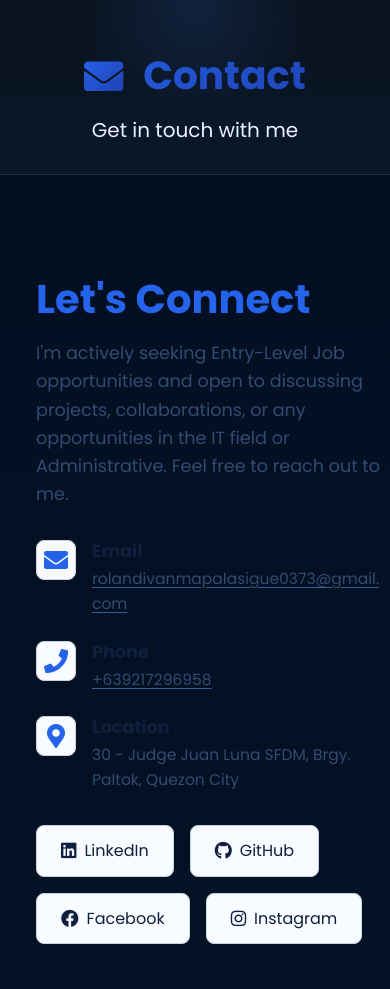
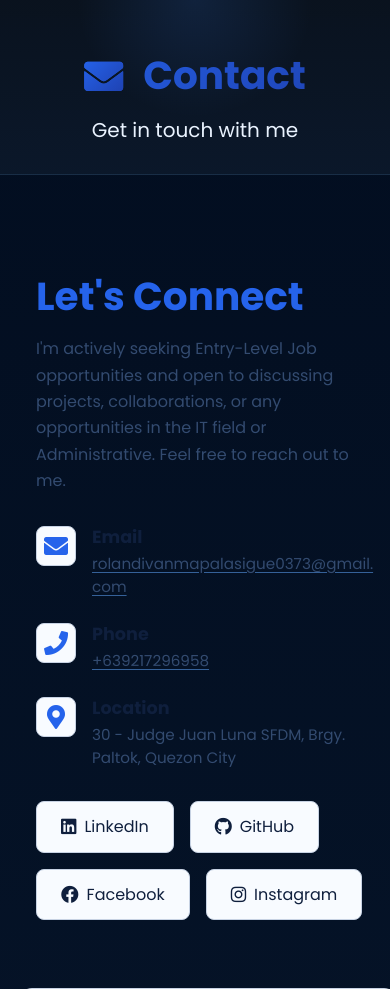
Before and after one commit to ivanzkiee/portfolioroland.io, a Django app: template portfolio/templates/portfolio/contact.html in a window 390 px wide. Shown: the part 68-1057 px from the top of the page. Run offline with Django 4.2, Linux system fonts and the light colour scheme; the template is opened without the code that fills it, so the values that code supplies are empty.

Commit message:
Update style.css

```diff
--- a/static/portfolio/css/style.css
+++ b/static/portfolio/css/style.css
@@ -1539,6 +1539,10 @@ button,
     margin-bottom: 1.5rem;
 }
 
+.contact-item > div:last-child {
+    min-width: 0;
+}
+
 .contact-icon {
     font-size: 1.5rem;
     width: 40px;
@@ -3042,6 +3046,21 @@ button,
         word-break: normal;
     }
 
+    .contact-info h2 {
+        font-size: clamp(2rem, 10vw, 2.5rem);
+        line-height: 1.15;
+    }
+
+    .contact-info > p {
+        font-size: 1rem;
+        line-height: 1.65;
+    }
+
+    .contact-item p {
+        font-size: 0.95rem;
+        line-height: 1.5;
+    }
+
     .skills-grid,
     .features-grid,
     .projects-grid,
```
